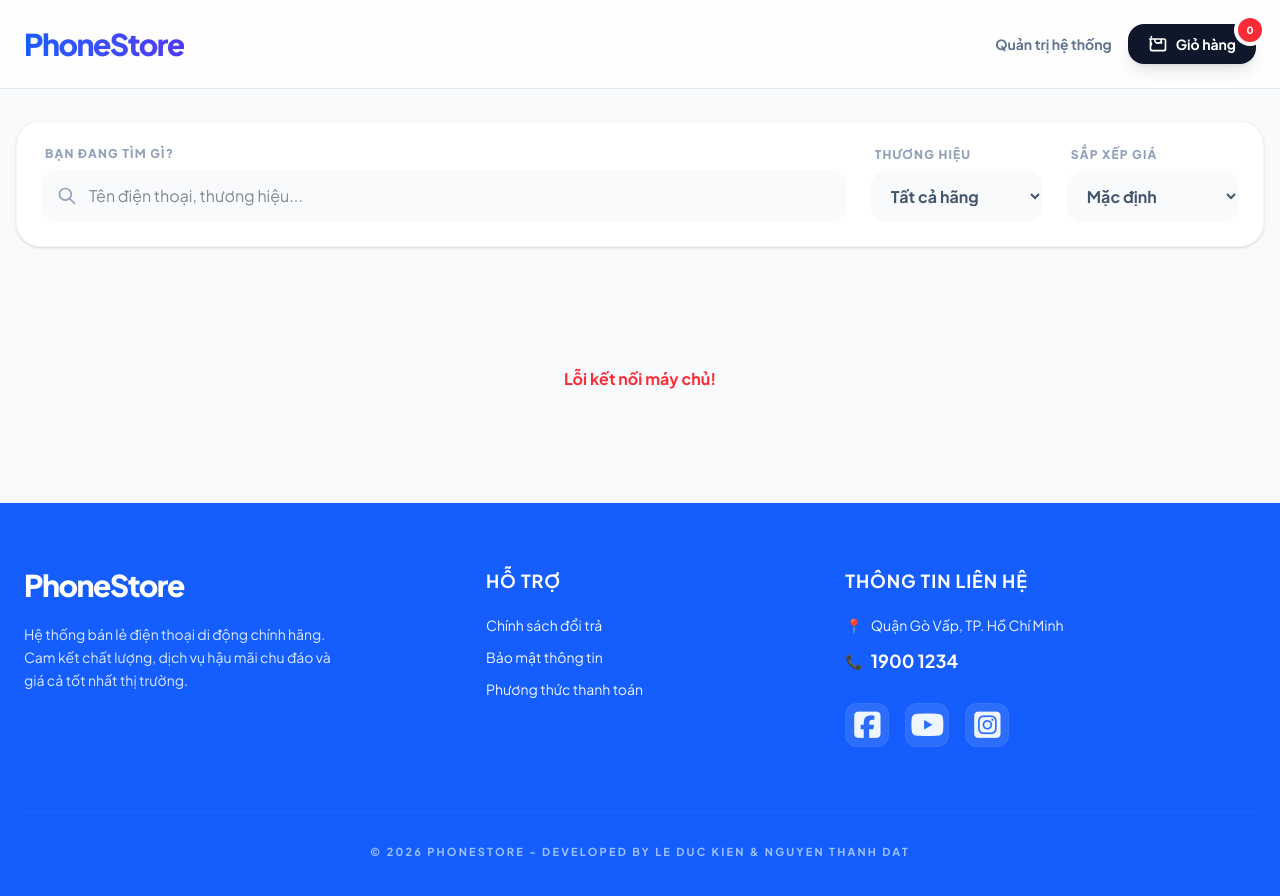
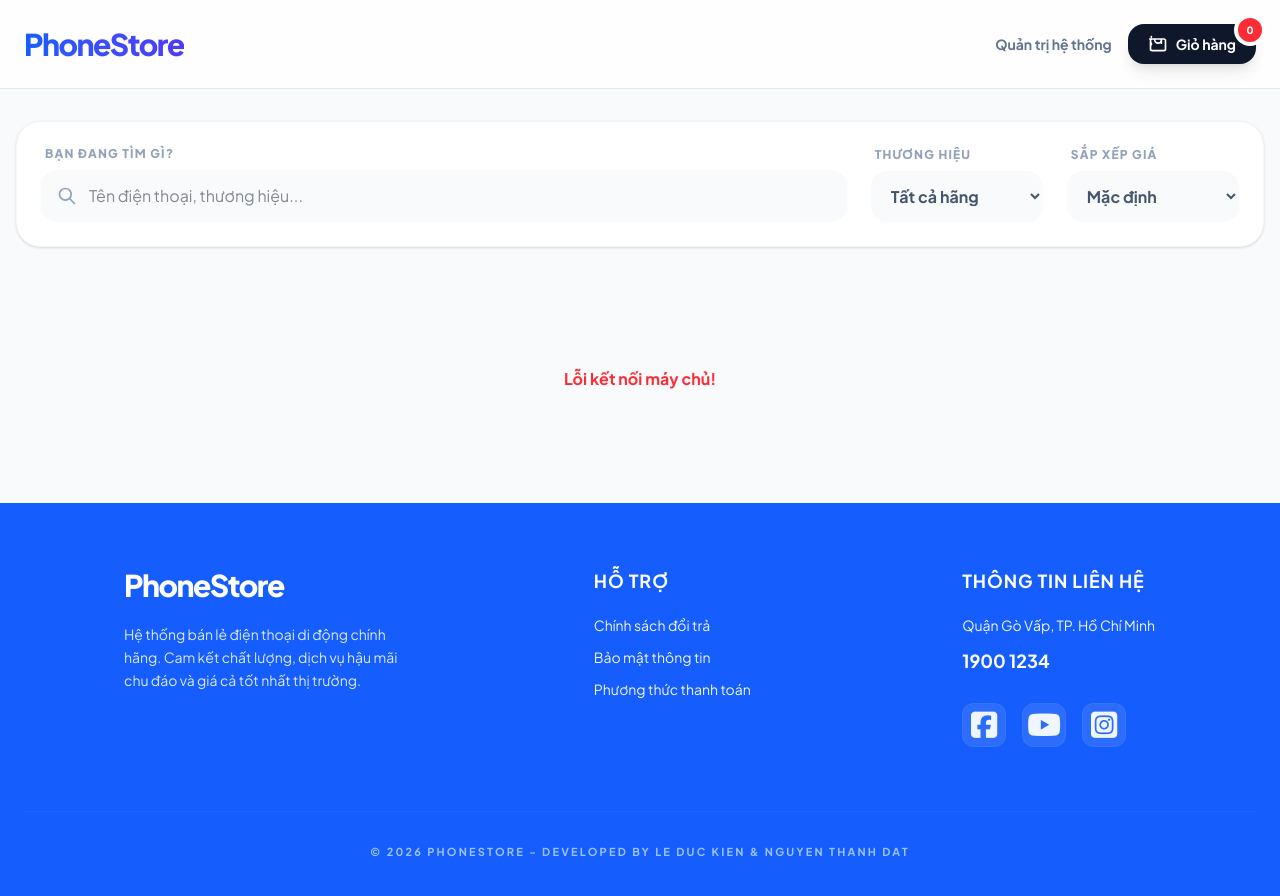
Before and after one commit to kienduc10012004/CAPSTONE-JS, a website with bundled scripts: page src/index.html in a window 1280 px wide. Built offline with nearby package versions, Linux system fonts and the light colour scheme; no server answers.

Commit message:
add footer

```diff
--- a/src/index.html
+++ b/src/index.html
@@ -97,19 +97,16 @@
     <!-- Footer -->
     <footer class="w-full bg-[#155dfc] text-white pt-16 pb-10">
       <div class="max-w-7xl mx-auto px-6">
-        <!-- Sử dụng justify-between để đẩy 3 cột ra xa nhau đều nhất có thể -->
         <div class="flex flex-col md:flex-row justify-between gap-12 mb-16">
-
-          <!-- Cột 1: Giới thiệu (Chiếm độ rộng cố định để các cột sau không bị lệch) -->
-          <div class="md:w-1/3 space-y-5">
+          <!-- - -->
+          <div class="md:w-1/3 space-y-5 ml-25">
             <h2 class="text-3xl font-black tracking-tighter">PhoneStore</h2>
             <p class="text-blue-100 text-sm leading-relaxed max-w-xs">
               Hệ thống bán lẻ điện thoại di động chính hãng. Cam kết chất lượng, dịch vụ hậu mãi chu đáo và giá cả tốt nhất thị trường.
             </p>
           </div>
-
-          <!-- Cột 2: Liên kết nhanh -->
-          <div class="md:w-1/4 space-y-5">
+          <!-- - -->
+          <div class="md:w-1/4 space-y-5 ml-25 md:ml-32">
             <h3 class="font-bold text-lg uppercase tracking-wider">Hỗ trợ</h3>
             <ul class="space-y-3 text-sm text-blue-50">
               <li><a href="#" class="hover:text-white transition-colors">Chính sách đổi trả</a></li>
@@ -117,16 +114,15 @@
               <li><a href="#" class="hover:text-white transition-colors">Phương thức thanh toán</a></li>
             </ul>
           </div>
-
-          <!-- Cột 3: Liên hệ -->
-          <div class="md:w-1/3 space-y-5">
+          <!-- - -->
+          <div class="md:w-1/3 space-y-5 ml-25">
             <h3 class="font-bold text-lg uppercase tracking-wider">Thông tin liên hệ</h3>
             <div class="space-y-3 text-sm text-blue-50">
               <p class="flex items-center gap-2">
-                📍 <span class="font-medium">Quận Gò Vấp, TP. Hồ Chí Minh</span>
+                <span class="font-medium">Quận Gò Vấp, TP. Hồ Chí Minh</span>
               </p>
               <p class="flex items-center gap-2">
-                📞 <span class="font-bold text-white text-lg">1900 1234</span>
+                <a href="tel:19001234" class="font-bold text-white text-lg">1900 1234</a>
               </p>
               <div class="flex gap-4 pt-4">
                 <a href="#" class="text-3xl w-11 h-11 rounded-xl bg-white/10 flex items-center justify-center hover:bg-white/20 transition-all border border-white/5">
@@ -141,10 +137,8 @@
               </div>
             </div>
           </div>
-
         </div>
-
-        <!-- Bản quyền (Dùng border mờ để nhìn tinh tế hơn) -->
+        <!-- ----->
         <div class="border-t border-white/5 pt-8 text-center">
           <p class="text-[11px] text-blue-200/80 font-bold uppercase tracking-[0.2em]">
             © 2026 PHONESTORE - DEVELOPED BY LE DUC KIEN & NGUYEN THANH DAT
```
Also changed, not shown: src/output.css.
